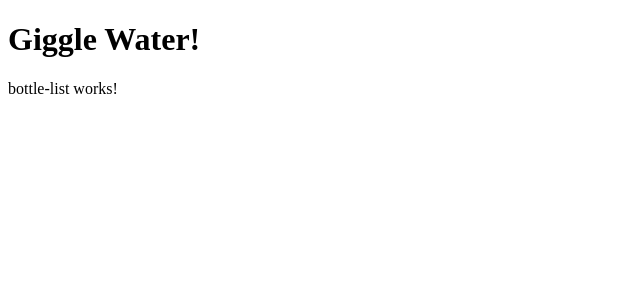
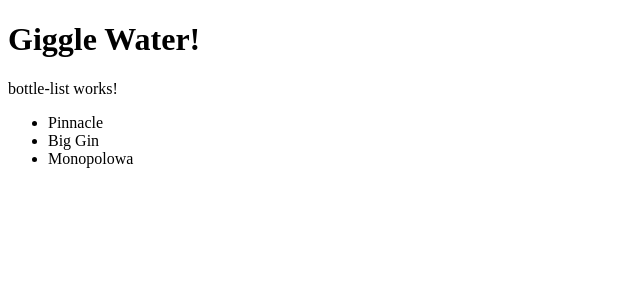
Before and after one commit to sleahy115/giggle-water, an Angular app: page / in a window 1280 px wide. Shown: the top 300 px of the page, without its empty margins (0-640 px from the left). Built offline with nearby package versions, Linux system fonts and the light colour scheme.

Commit message:
create bottle-list component and output hardcoded list

```diff
--- a/src/app/app.component.html
+++ b/src/app/app.component.html
@@ -1,3 +1,3 @@
 <h1>{{title}}</h1>
 
-<app-bottle-list></app-bottle-list>
+<app-bottle-list [childBottleList]="masterBottleList"></app-bottle-list>
--- a/src/app/app.component.ts
+++ b/src/app/app.component.ts
@@ -1,10 +1,18 @@
 import { Component } from '@angular/core';
+import { Bottle } from './bottle.model';
 
 @Component({
   selector: 'app-root',
   templateUrl: './app.component.html',
   styleUrls: ['./app.component.css']
 })
+
 export class AppComponent {
   title = 'Giggle Water!';
+
+  masterBottleList: Bottle[] = [
+    new Bottle('Pinnacle', 15, 3, 40, 'Pinnacle', 34, 'Whipped Cream', 'Pink', 'Vodka'),
+    new Bottle('Big Gin', 25, 5, 40, 'Big Gin', 34, 'Botanical', 'Green', 'Gin'),
+    new Bottle('Monopolowa', 18, 4, 40, 'Monopolowa Portland', 34, 'None', 'White', 'Vodka')
+  ]
 }
--- a/src/app/app.module.ts
+++ b/src/app/app.module.ts
@@ -5,6 +5,7 @@ import { HttpModule } from '@angular/http';
 
 import { AppComponent } from './app.component';
 import { BottleListComponent } from './bottle-list/bottle-list.component';
+// import { Bottle } from './bottle.model';
 
 @NgModule({
   declarations: [
--- a/src/app/bottle-list/bottle-list.component.html
+++ b/src/app/bottle-list/bottle-list.component.html
@@ -1,3 +1,7 @@
 <p>
   bottle-list works!
 </p>
+
+<ul>
+  <li *ngFor="let currentBottle of childBottleList">{{currentBottle.brand}}</li>
+</ul>
--- a/src/app/bottle-list/bottle-list.component.ts
+++ b/src/app/bottle-list/bottle-list.component.ts
@@ -1,4 +1,5 @@
-import { Component, OnInit } from '@angular/core';
+import { Component, OnInit, Input } from '@angular/core';
+import { Bottle } from '../bottle.model';
 
 @Component({
   selector: 'app-bottle-list',
@@ -6,10 +7,13 @@ import { Component, OnInit } from '@angular/core';
   styleUrls: ['./bottle-list.component.css']
 })
 export class BottleListComponent implements OnInit {
+  @Input() childBottleList:Bottle[];
+
 
   constructor() { }
 
   ngOnInit() {
   }
 
+
 }
```
